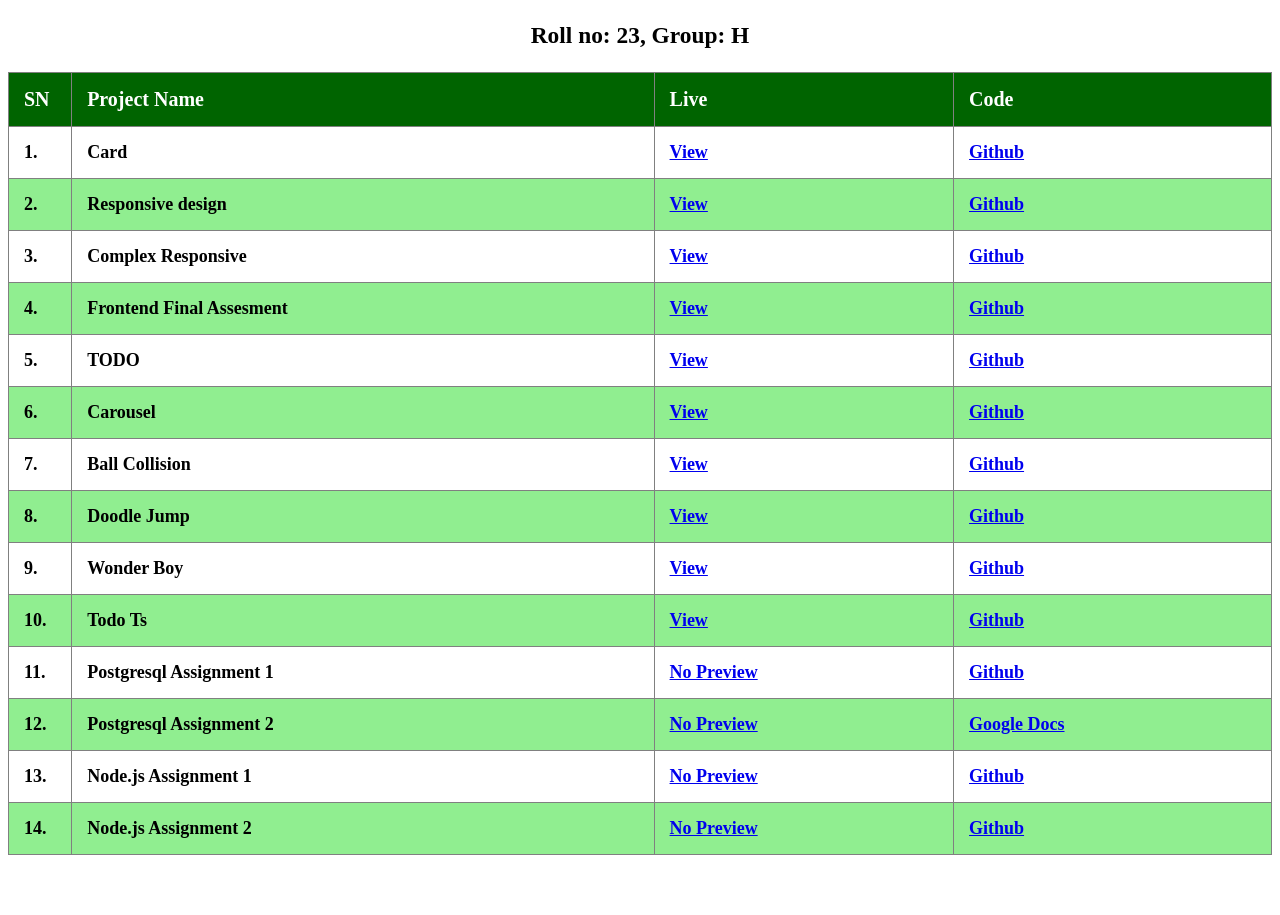
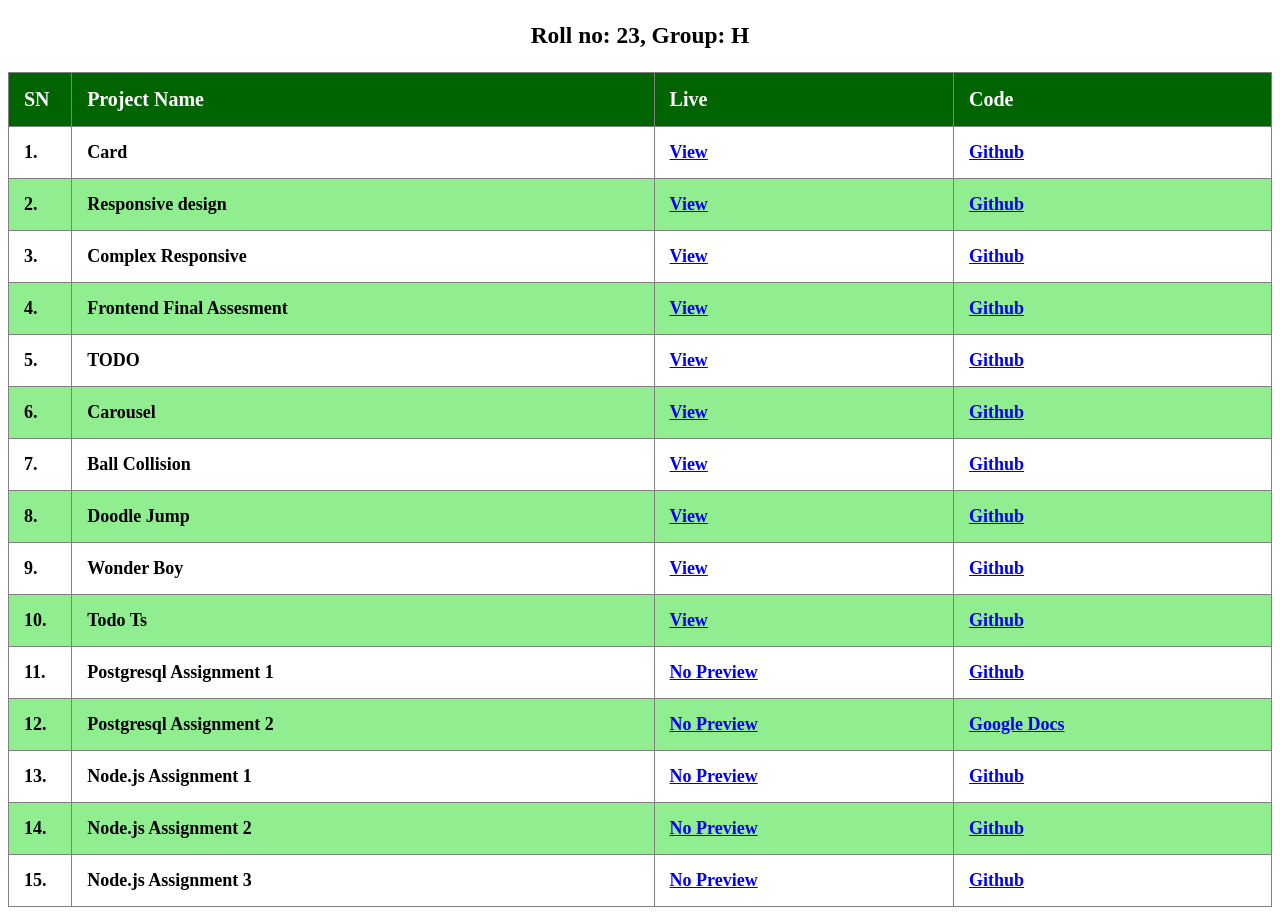
Before and after one commit to romanpoudel/leapfrog-projects, a plain HTML site: page index.html in a window 1280 px wide. Shown: the part 62-977 px from the top of the page. Before the commit the page ends 925 px from the top, so only its background shows below. Drawn offline with Linux system fonts and the light colour scheme.

Commit message:
node.js assignment 3

```diff
--- a/index.html
+++ b/index.html
@@ -283,6 +283,21 @@
 						>
 					</td>
 				</tr>
+				<tr>
+					<td>15.</td>
+					<td>Node.js Assignment 3</td>
+					<td>
+						<a href="#">No Preview</a>
+					</td>
+					<td>
+						<a
+							href="https://github.com/romanpoudel/todo-api/tree/database-integration"
+							target="_blank"
+							rel="noopener"
+							>Github</a
+						>
+					</td>
+				</tr>
 			</tbody>
 		</table>
 	</body>
```
